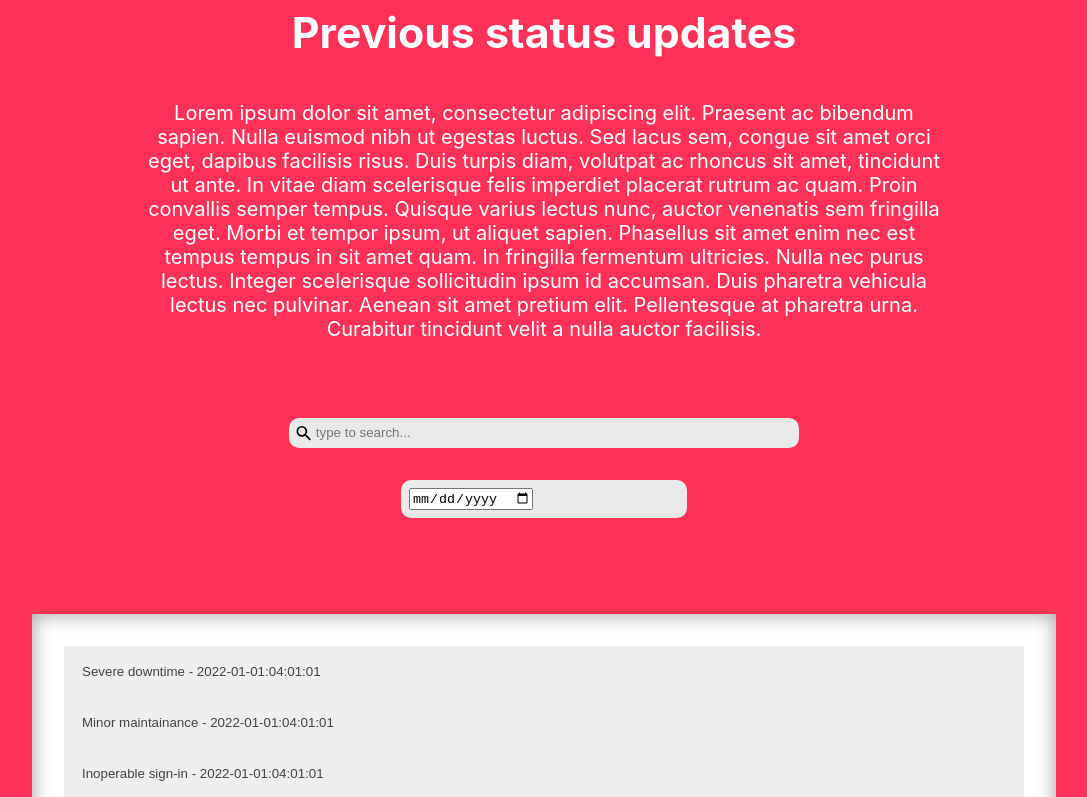
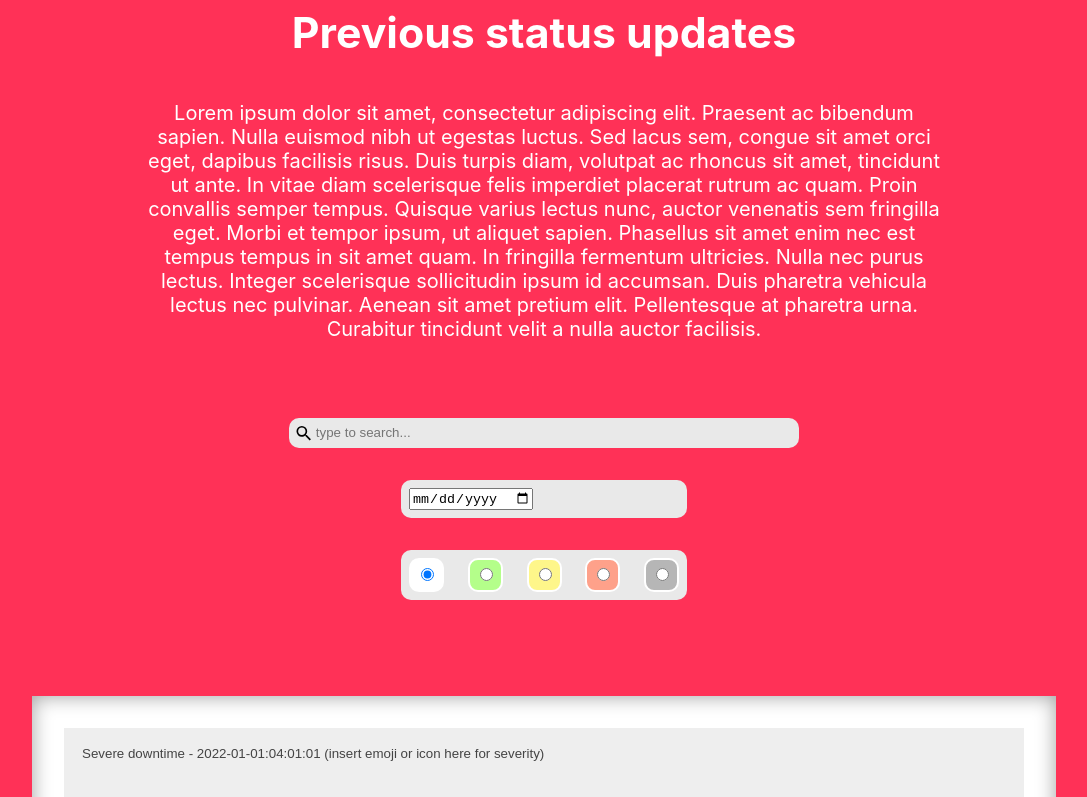
Before and after one commit to Tauum/mitdk-hackathon-2-react-status-page, a React (Create React App) app: page / in a window 1280 px wide. Shown: the part 2000-2797 px from the top of the page, without its empty margins (96-1183 px from the left). Built offline with nearby package versions, Linux system fonts and the light colour scheme.

Commit message:
inputted severity for previous status

```diff
--- a/src/App.js
+++ b/src/App.js
@@ -16,6 +16,8 @@ const App = () => {
 
 	const [previousSearchText, setPreviousSearchText] = useState('');
 	const [previousSearchDate, setPreviousSearchDate] = useState('');
+
+	const [previousSearchType, setPreviousSearchType] = useState(false);
 
     const [statusList, setStatusList] = useState([])
     const [previousStatusList, setPreviousStatusList] = useState([])
@@ -61,6 +63,7 @@ const App = () => {
 				<StatusPreviousSearch
 				handlePreviousSearchStatus={setPreviousSearchText}
 				handlePreviousSearchDate={setPreviousSearchDate}
+				handlePreviousSearchType={setPreviousSearchType}
 				/>
 				<StatusPreviousList previousStatusList={previousStatusList}/>
 			</div>
--- a/src/components/StatusPreviousElement/StatusPreviousElement.js
+++ b/src/components/StatusPreviousElement/StatusPreviousElement.js
@@ -4,7 +4,7 @@ import "./StatusPreviousElement.css"
 function StatusPreviousElement({id, title, message, timeStamp}) {
   return (
     <div>
-       <button className="accordion">{title} - {timeStamp}</button>
+       <button className="accordion">{title} - {timeStamp} (insert emoji or icon here for severity)</button>
       <div className="panel">
         <p>{message}</p>
       </div>
--- a/src/components/StatusPreviousSearch/StatusPreviousSearch.css
+++ b/src/components/StatusPreviousSearch/StatusPreviousSearch.css
@@ -1 +1,103 @@
-/*# sourceMappingURL=StatusPreviousSearch.css.map */
+.previous-status-search-container {
+  margin-top: 2em;
+}
+
+.previous-search {
+  display: flex;
+  align-items: center;
+  background-color: rgb(233, 233, 233);
+  border-radius: 10px;
+  padding: 5px;
+  max-width: 500px;
+  margin: 2em auto;
+  margin-top: 0;
+  color: black;
+}
+
+.previous-search input {
+  border: none;
+  background-color: rgb(233, 233, 233);
+  width: 100%;
+}
+
+.previous-search input:focus {
+  outline: none;
+}
+
+.previous-search-type {
+  display: flex;
+  align-items: center;
+  background-color: rgb(233, 233, 233);
+  border-radius: 10px;
+  padding: 8px;
+  max-width: 270px;
+  margin: 2em auto;
+  margin-top: 0;
+  color: black;
+  justify-content: space-between;
+}
+
+.type-element {
+  border-radius: 10px;
+  padding: 5px;
+  max-width: 40px;
+  margin-top: 0;
+  color: black;
+  justify-content: space-between;
+  border: 2px solid;
+  border-color: #ffffff;
+}
+
+.tooltiptext {
+  visibility: hidden;
+  width: 120px;
+  background-color: black;
+  color: #fff;
+  text-align: center;
+  border-radius: 6px;
+  padding: 5px 0;
+  position: absolute;
+  z-index: 1;
+  top: 91.5%;
+  margin-left: -70px;
+}
+
+.type-fully-operational {
+  background-color: #b4fe8a;
+}
+
+.type-fully-operational:hover .tooltiptext {
+  visibility: visible;
+}
+
+.type-semi-operational {
+  background-color: #fef68a;
+}
+
+.type-semi-operational:hover .tooltiptext {
+  visibility: visible;
+}
+
+.type-offline {
+  background-color: #fea18a;
+}
+
+.type-offline:hover .tooltiptext {
+  visibility: visible;
+}
+
+.type-unknown {
+  background-color: #b6b6b6;
+}
+
+.type-unknown:hover .tooltiptext {
+  visibility: visible;
+}
+
+.type-reset {
+  background-color: #ffffff;
+}
+
+.type-reset:hover .tooltiptext {
+  visibility: visible;
+}/*# sourceMappingURL=StatusPreviousSearch.css.map */
--- a/src/components/StatusPreviousSearch/StatusPreviousSearch.js
+++ b/src/components/StatusPreviousSearch/StatusPreviousSearch.js
@@ -1,12 +1,12 @@
 import React from 'react'
-import "./StatusPreviousSearch"
+import "./StatusPreviousSearch.css"
 import { MdSearch } from 'react-icons/md';
 
-const StatusPreviousSearch = ({ handlePreviousSearchStatus, handlePreviousSearchDate }) => {
+const StatusPreviousSearch = ({ handlePreviousSearchStatus, handlePreviousSearchDate, handlePreviousSearchType }) => {
 
         return (
-            <div className='status-search-container'>
-                <div className='search'>
+            <div className='previous-status-search-container'>
+                <div className='previous-search'>
                     <MdSearch className='search-icons' size='1.3em' />
                     <input
                         onChange={(event) => handlePreviousSearchStatus(event.target.value) }
@@ -19,6 +19,36 @@ const StatusPreviousSearch = ({ handlePreviousSearchStatus, handlePreviousSearch
                     onChange={(event) => handlePreviousSearchDate(event.target.value) }>
                     <input type="date"/>
                 </div>
+
+                <div className='search-type'
+				onChange={(event) => handlePreviousSearchType(event.target.value) }>
+
+				<div className="type-element type-reset">
+					<input type="radio" value="Reset" name="search-type" defaultChecked />
+					<span className="tooltiptext">Reset status</span>
+				</div>
+
+				<div className="type-element type-fully-operational">
+					<input type="radio" value="Fully-Operational" name="search-type"/>
+					<span className="tooltiptext">Only show fully operational services</span>
+				</div>
+
+				<div className="type-element type-semi-operational">
+					<input type="radio" value="Semi-Operational" name="search-type"/>
+					<span className="tooltiptext">Only show semi operational services</span>
+				</div>
+
+				<div className="type-element type-offline">
+					<input type="radio" value="Offline" name="search-type"/>
+					<span className="tooltiptext">Only show offline services</span>
+				</div>
+
+				<div className="type-element type-unknown">
+					<input type="radio" value="Unknown" name="search-type"/>
+					<span className="tooltiptext">Only show unknown services</span>
+				</div>
+
+                </div>
             </div>
         );
     };
--- a/src/components/StatusPreviousSearch/StatusPreviousSearch.scss
+++ b/src/components/StatusPreviousSearch/StatusPreviousSearch.scss
@@ -0,0 +1,97 @@
+.previous-status-search-container{
+	margin-top: 2em;
+}
+
+.previous-search {
+	display: flex;
+	align-items: center;
+	background-color: rgb(233, 233, 233);
+	border-radius: 10px;
+	padding: 5px;
+	max-width: 500px;
+	margin: 2em auto;
+	margin-top: 0;
+	color: black;
+}
+
+.previous-search input {
+	border: none;
+	background-color: rgb(233, 233, 233);
+	width: 100%;
+}
+
+.previous-search input:focus {
+	outline: none;
+}
+
+.previous-search-type{
+	display: flex;
+	align-items: center;
+	background-color: rgb(233, 233, 233);
+	border-radius: 10px;
+	padding: 8px;
+	max-width: 270px;
+	margin: 2em auto;
+	margin-top: 0;
+	color: black;
+	justify-content: space-between;
+}
+
+.type-element{
+	border-radius: 10px;
+	padding: 5px;
+	max-width: 40px;
+	margin-top: 0;
+	color: black;
+	justify-content: space-between;
+	border: 2px solid;
+	border-color: #ffffff;
+}
+
+.tooltiptext {
+	visibility: hidden;
+	width: 120px;
+	background-color: black;
+	color: #fff;
+	text-align: center;
+	border-radius: 6px;
+	padding: 5px 0;
+
+	position: absolute;
+	z-index: 1;
+	top: 91.5%;
+	margin-left: -70px;
+  }
+
+
+
+.type-fully-operational{
+	background-color: #b4fe8a;
+}
+.type-fully-operational:hover .tooltiptext {
+	visibility: visible;
+  }
+.type-semi-operational{
+	background-color: #fef68a;
+}
+.type-semi-operational:hover .tooltiptext {
+	visibility: visible;
+  }
+.type-offline{
+	background-color: #fea18a;
+}
+.type-offline:hover .tooltiptext {
+	visibility: visible;
+  }
+.type-unknown{
+	background-color: #b6b6b6;
+}
+.type-unknown:hover .tooltiptext {
+	visibility: visible;
+  }
+.type-reset{
+	background-color: #ffffff;
+}
+.type-reset:hover .tooltiptext {
+	visibility: visible;
+  }
```
Also changed, not shown: 1 other file (tests, documents, lock files or other folders).
